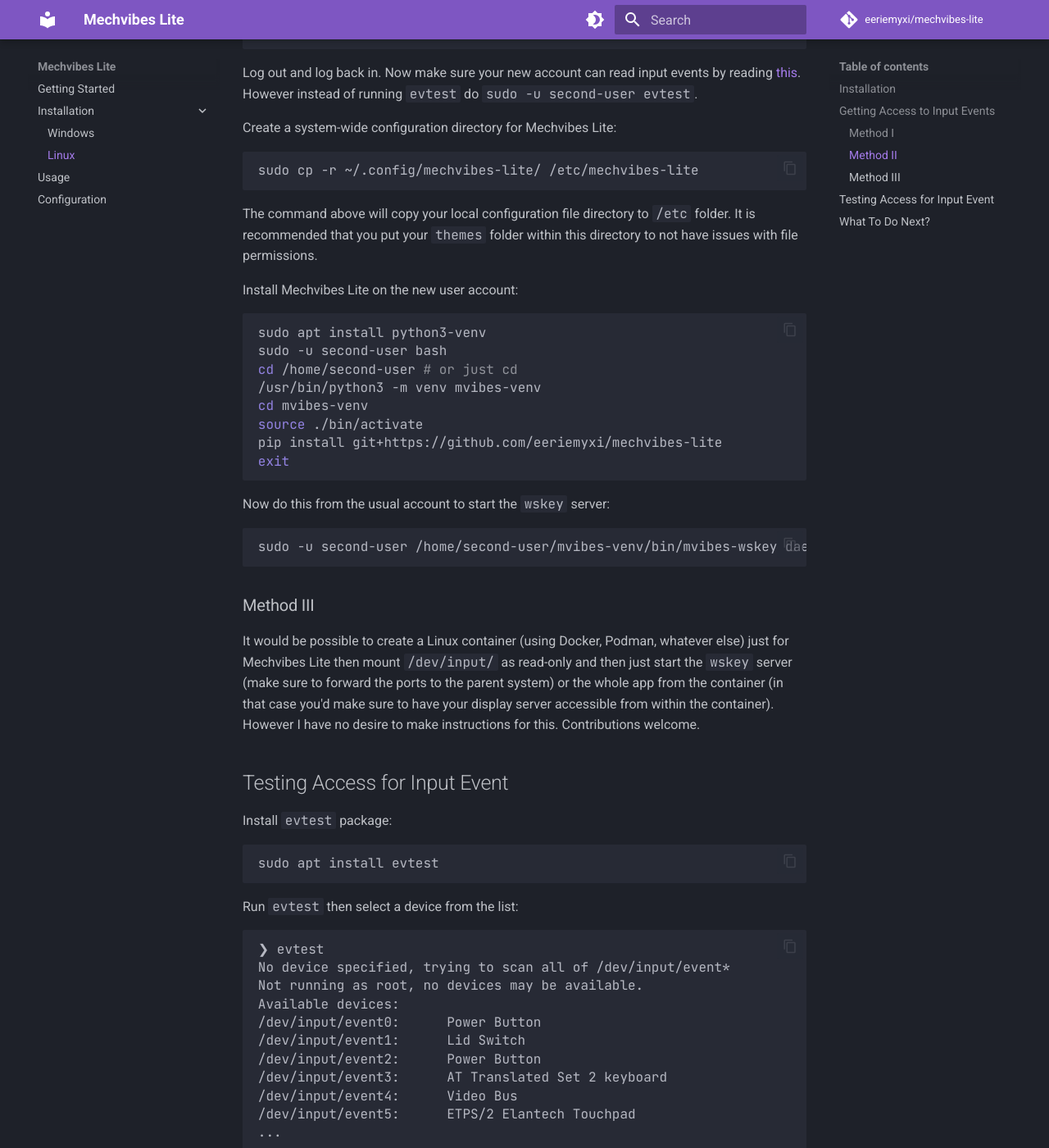
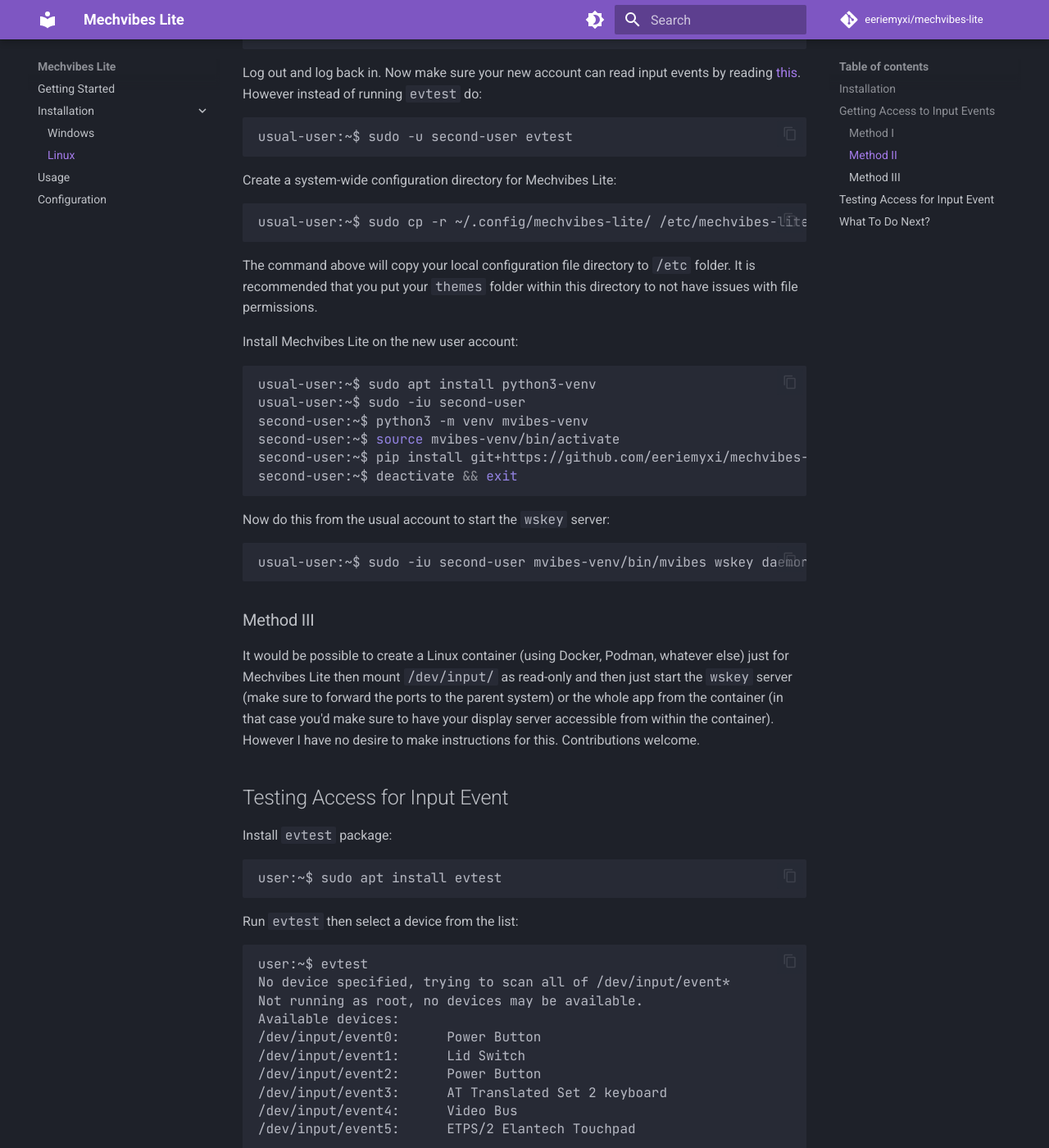
Before and after one commit to eeriemyxi/mechvibes-lite, an MkDocs documentation site: the page built from docs/installation/linux.md, in a window 1280 px wide and 1400 px high, scrolled down 1714 px. Shown: the whole window at 82% size. Built offline with MkDocs 1.6.1 and Material for MkDocs 9.7.7, drawn with Linux system fonts in a browser that asks for light colours; comment, search, counter and statistics services are not loaded; some of the changed text lies outside the part shown.

Commit message:
fix(docs): update obscure shell commands
- Now the shell commands use proper designation for user accounts.
- Better use of `sudo` is also made for some of the commands.

````diff
--- a/docs/installation/linux.md
+++ b/docs/installation/linux.md
@@ -6,7 +6,7 @@
 Run the following command in a terminal:
 
 ```shell
-python3 -m pip install --local git+https://github.com/eeriemyxi/mechvibes-lite
+user:~$ python3 -m pip install --local git+https://github.com/eeriemyxi/mechvibes-lite
 ```
 
 Now you should be able to do `mvibes --version` from your terminal. If not then
@@ -24,7 +24,7 @@
 `input` group:
 
 ```shell
-sudo usermod -aG input username
+user:~$ sudo usermod -aG input username
 ```
 Replace `username` with your account's username.
 
@@ -56,7 +56,7 @@
 
 Create a new user:
 ```
-sudo adduser second-user
+usual-user:~$ sudo adduser second-user
 ```
 
 `second-user` is the username of the second account. Please follow the
@@ -65,16 +65,20 @@
 Add the new user to `input` group:
 
 ```shell
-sudo usermod -aG input second-user
+usual-user:~$ sudo usermod -aG input second-user
 ```
 
 Log out and log back in. Now make sure your new account can read input events by
 reading [this](#testing-access-for-input-event). However instead of running
-`evtest` do `sudo -u second-user evtest`.
+`evtest` do:
+
+```shell
+usual-user:~$ sudo -u second-user evtest
+```
 
 Create a system-wide configuration directory for Mechvibes Lite:
 ```shell
-sudo cp -r ~/.config/mechvibes-lite/ /etc/mechvibes-lite
+usual-user:~$ sudo cp -r ~/.config/mechvibes-lite/ /etc/mechvibes-lite
 ```
 
 The command above will copy your local configuration file directory to `/etc`
@@ -84,20 +88,18 @@
 Install Mechvibes Lite on the new user account:
 
 ```shell
-sudo apt install python3-venv
-sudo -u second-user bash
-cd /home/second-user # or just cd
-/usr/bin/python3 -m venv mvibes-venv
-cd mvibes-venv
-source ./bin/activate
-pip install git+https://github.com/eeriemyxi/mechvibes-lite
-exit
+usual-user:~$ sudo apt install python3-venv
+usual-user:~$ sudo -iu second-user
+second-user:~$ python3 -m venv mvibes-venv
+second-user:~$ source mvibes-venv/bin/activate
+second-user:~$ pip install git+https://github.com/eeriemyxi/mechvibes-lite
+second-user:~$ deactivate && exit
 ```
 
 Now do this from the usual account to start the `wskey` server:
 
 ```shell
-sudo -u second-user /home/second-user/mvibes-venv/bin/mvibes-wskey daemon
+usual-user:~$ sudo -iu second-user mvibes-venv/bin/mvibes wskey daemon
 ```
 
 ### Method III
@@ -112,12 +114,12 @@
 Install `evtest` package:
 
 ```
-sudo apt install evtest
+user:~$ sudo apt install evtest
 ```
 
 Run `evtest` then select a device from the list:
 ```
-❯ evtest
+user:~$ evtest
 No device specified, trying to scan all of /dev/input/event*
 Not running as root, no devices may be available.
 Available devices:
````
